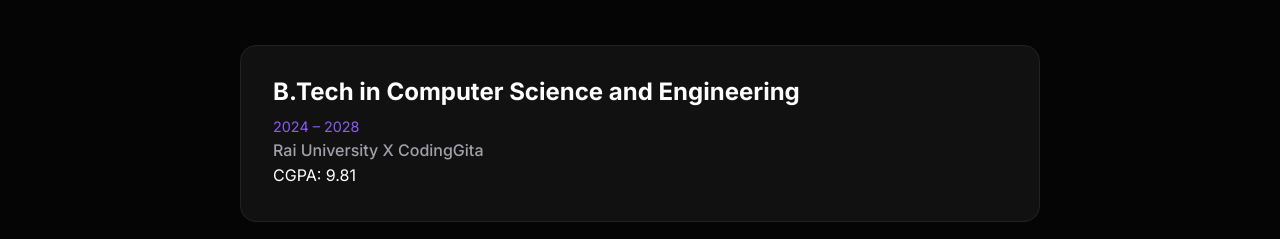
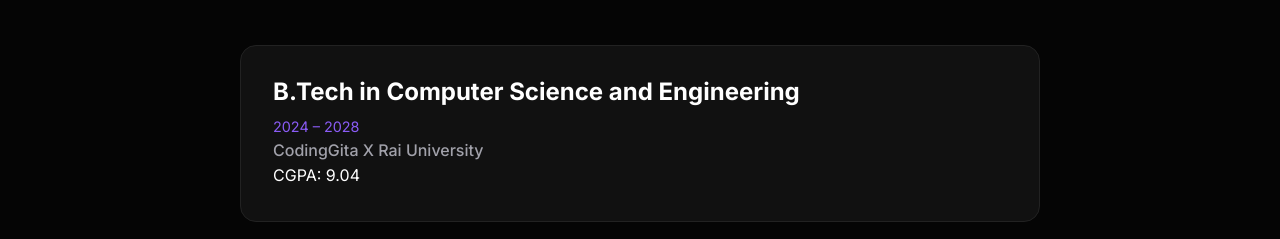
Before and after one commit to Khushbu696/Portfolio, a Next.js app: page / in a window 1280 px wide. Shown: the part 1600-1839 px from the top of the page. Built offline with nearby package versions, Linux system fonts and the light colour scheme.

Commit message:
updated cgpa in education section in home page

```diff
--- a/src/app/page.tsx
+++ b/src/app/page.tsx
@@ -77,8 +77,8 @@
             <div className={styles.educationItem}>
               <h3>B.Tech in Computer Science and Engineering</h3>
               <p className={styles.year}>2024 – 2028</p>
-              <p className={styles.college}>Rai University X CodingGita</p>
-              <p>CGPA: 9.81</p>
+              <p className={styles.college}>CodingGita X Rai University</p>
+              <p>CGPA: 9.04</p>
             </div>
           </div>
         </div>
```
